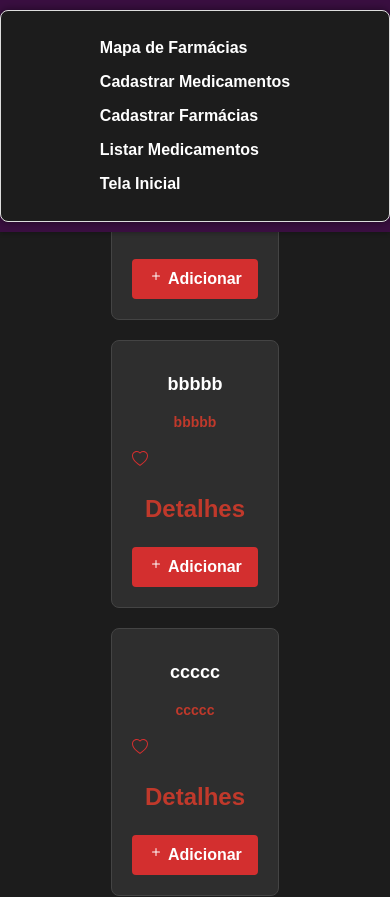
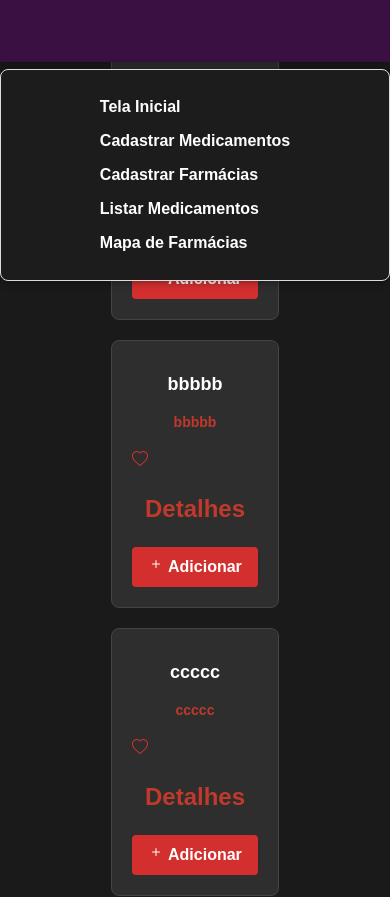
Before and after one commit to Dedecow/projetosSenai, a React (Vite) app: page /medicamentos in a window 390 px wide. Shown: the top 897 px of the page. Built offline with nearby package versions, Linux system fonts and the light colour scheme.

Commit message:
testando-estilos

```diff
--- a/src/components/Header/index.jsx
+++ b/src/components/Header/index.jsx
@@ -6,8 +6,8 @@ function NavBar() {
     <header className="navbar">
       <nav className="container">
         <ul className="nav-list">
-          <li className="nav-item">
-            <Link to="/map" className="nav-link">Mapa de Farmácias</Link>
+        <li className="nav-item">
+            <Link to="/login" className="nav-link">Tela Inicial</Link>
           </li>
           <li className="nav-item">
             <Link to="/cadastrar-medicamentos" className="nav-link">Cadastrar Medicamentos</Link>
@@ -19,7 +19,7 @@ function NavBar() {
             <Link to="/medicamentos" className="nav-link">Listar Medicamentos</Link>
           </li>
           <li className="nav-item">
-            <Link to="/login" className="nav-link">Tela Inicial</Link>
+            <Link to="/map" className="nav-link">Mapa de Farmácias</Link>
           </li>
         </ul>
       </nav>
--- a/src/components/Header/styled.css
+++ b/src/components/Header/styled.css
@@ -1,4 +1,3 @@
-/* Estilo base para o corpo da página */
 body {
     background-color: #1a1a1a;
     color: #ffffff;
@@ -8,7 +7,6 @@ body {
     overflow-x: hidden;
 }
 
-/* Estilos para o cabeçalho */
 .navbar {
     background-color: #3a0f41;
     position: fixed;
@@ -16,15 +14,21 @@ body {
     left: 50%;
     transform: translateX(-50%);
     width: 100%;
+    height: 5%;
     padding: 10px 0;
     box-shadow: 0px 2px 4px rgba(0, 0, 0, 0.2);
     z-index: 1000;
 }
 
+
+.content-container {
+    margin-top: 5%;
+    padding: 0 20px;
+}
+
 .container {
     max-width: 1200px;
     margin: 0 auto;
-    padding: 0 20px;
 }
 
 .nav-list {
@@ -51,7 +55,6 @@ body {
     color: #ff6b6b;
 }
 
-/* Estilos para ajustar em telas menores */
 @media screen and (max-width: 768px) {
     .nav-list {
         flex-direction: column;
@@ -62,7 +65,5 @@ body {
         margin: 5px 0;
     }
 
-    .container {
-        padding: 0 10px;
-    }
-}
+    .content-container {
+        padding:
--- a/src/components/Login/index.jsx
+++ b/src/components/Login/index.jsx
@@ -45,7 +45,7 @@ function Login (){
     return(
         <form>
         <p> Medicaion Management - Mais que farmácia, um centro de saúde. </p>
-        <img src={logo} alt="Logo da Farmácia" />
+        <img className="logo" src={logo} alt="Logo da Farmácia" />
         <p> Seja Bem Vindo, faça seu login para continuar </p>
 
         <TextField
--- a/src/components/Medicamentos/styled.css
+++ b/src/components/Medicamentos/styled.css
@@ -1,7 +1,31 @@
+/* Estilo base para o corpo da página */
+body {
+    background-color: #1a1a1a;
+    color: #ffffff;
+    font-family: Arial, sans-serif;
+    margin: 0;
+    padding: 0;
+    overflow-x: hidden;
+}
 
+/* Estilos para o cabeçalho */
+.navbar {
+    background-color: #3a0f41;
+    position: fixed;
+    top: 0;
+    left: 50%;
+    transform: translateX(-50%);
+    width: 100%;
+    height: 5%;
+    padding: 10px 0;
+    box-shadow: 0px 2px 4px rgba(0, 0, 0, 0.2);
+    z-index: 1000;
+}
+
+/* Define a altura para 10% da altura da página mais 5% para o cabeçalho */
 .container {
     max-width: 600px;
-    margin: 0 auto;
+    margin: calc(10% + 5%) auto 0;
     padding: 20px;
     border: 1px solid #ddd;
     border-radius: 8px;
@@ -55,17 +79,3 @@
     border-radius: 4px;
     text-decoration: none;
     font-weight: bold;
-    transition: background-color 0.3s ease;
-}
-
-.botao-padrao:hover {
-    background-color: #b71c1c;
-}
-
-/* Estilos para a listagem */
-.listagem {
-    display: flex;
-    flex-wrap: wrap;
-    gap: 20px;
-    justify-content: center;
-}
```
